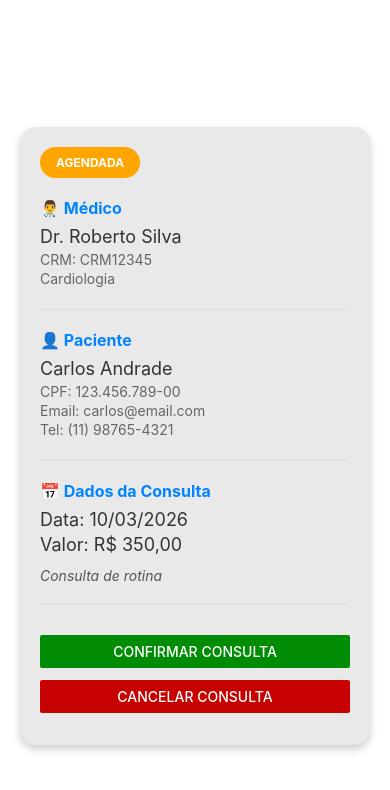
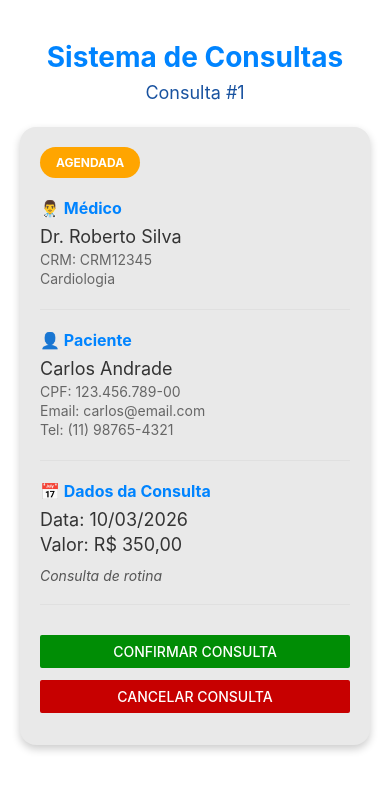
Before and after one commit to GabrielCabralmm/sistema-consulta, a React Native app: screen / in a window 390 px wide. Shown: the top 790 px of the page. Built offline with nearby package versions, Linux system fonts and the light colour scheme.

Commit message:
Alterando a cor dos título e subtítulo.

```diff
--- a/App.tsx
+++ b/App.tsx
@@ -169,12 +169,12 @@ const styles = StyleSheet.create({
   titulo: {
     fontSize: 28,
     fontWeight: "bold",
-    color: "#fff",
+    color: "#0084ff",
     marginBottom: 8,
   },
   subtitulo: {
     fontSize: 18,
-    color: "#fff",
+    color: "#004196",
     opacity: 0.9,
   },
   card: {
```
